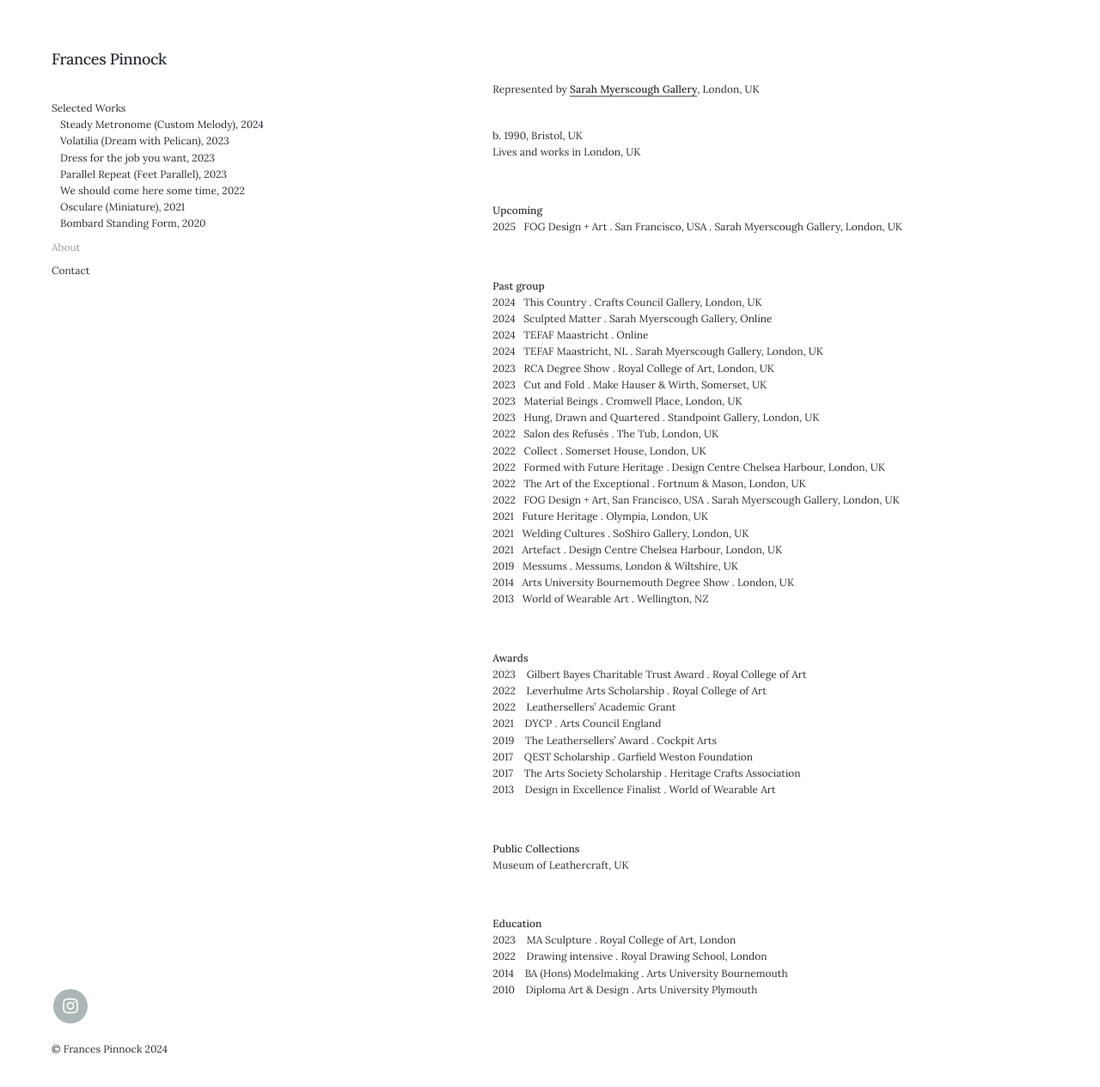
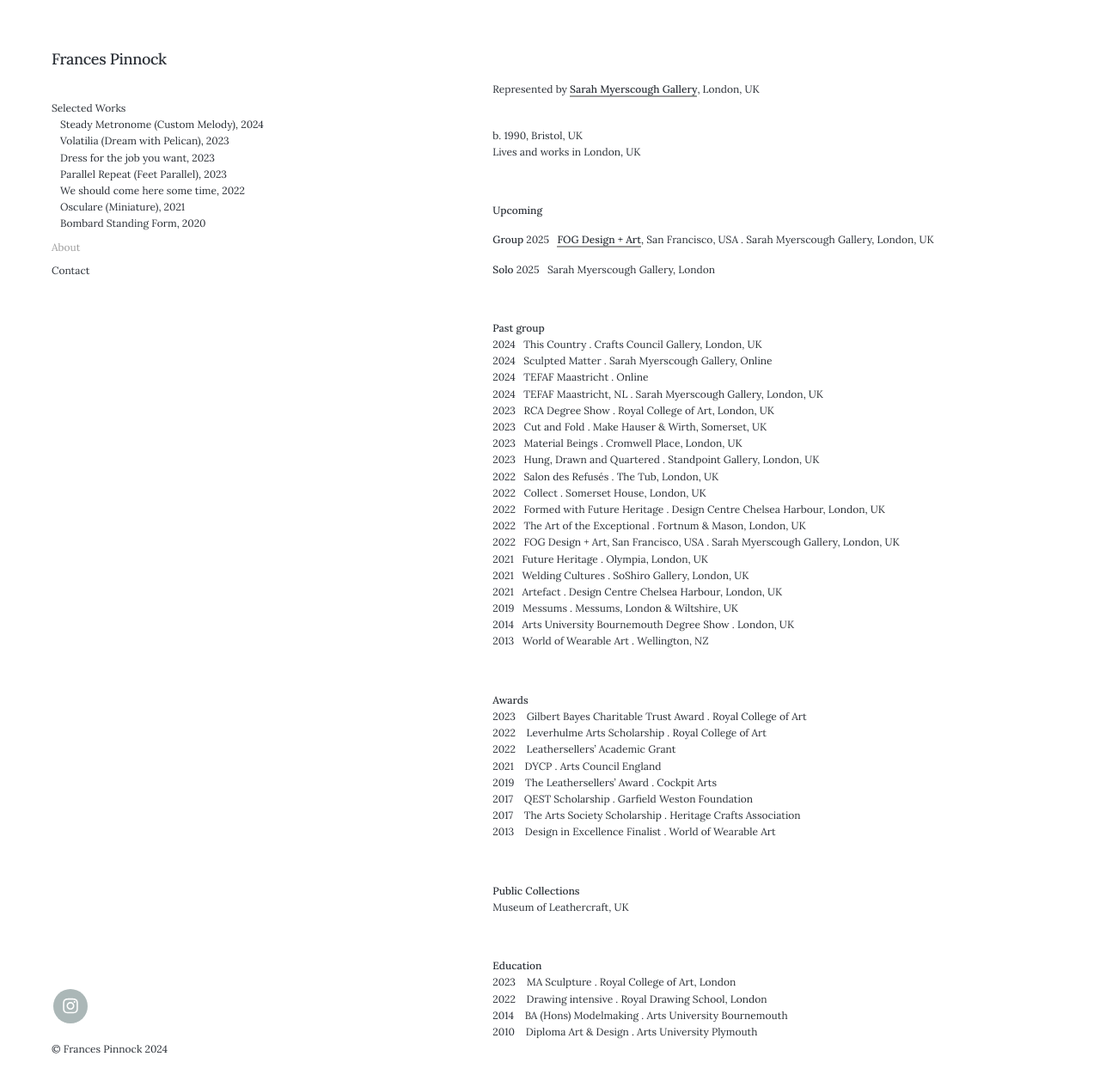
Before and after one commit to francespinnock/francespinnock.github.io, a Jekyll site: the page built from _pages/about.md, in a window 1280 px wide and 1270 px high. Shown: the top 1265 px of the window at 86% size. Built offline with Jekyll 4.4.1, drawn with Linux system fonts in a browser that asks for light colours; nearby versions of some CDN libraries; some web fonts are replaced.

Commit message:
Update about.md

```diff
--- a/_pages/about.md
+++ b/_pages/about.md
@@ -15,7 +15,10 @@ Lives and works in London, UK
 <br />
 
 **Upcoming**
-2025&nbsp;&nbsp;&nbsp;FOG Design + Art . San Francisco, USA . Sarah Myerscough Gallery, London, UK
+
+**Group** 2025&nbsp;&nbsp;&nbsp;[FOG Design + Art](https://www.fogfair.com/), San Francisco, USA . Sarah Myerscough Gallery, London, UK
+
+**Solo**  2025&nbsp;&nbsp;&nbsp;Sarah Myerscough Gallery, London
 
 <br />
 
```
